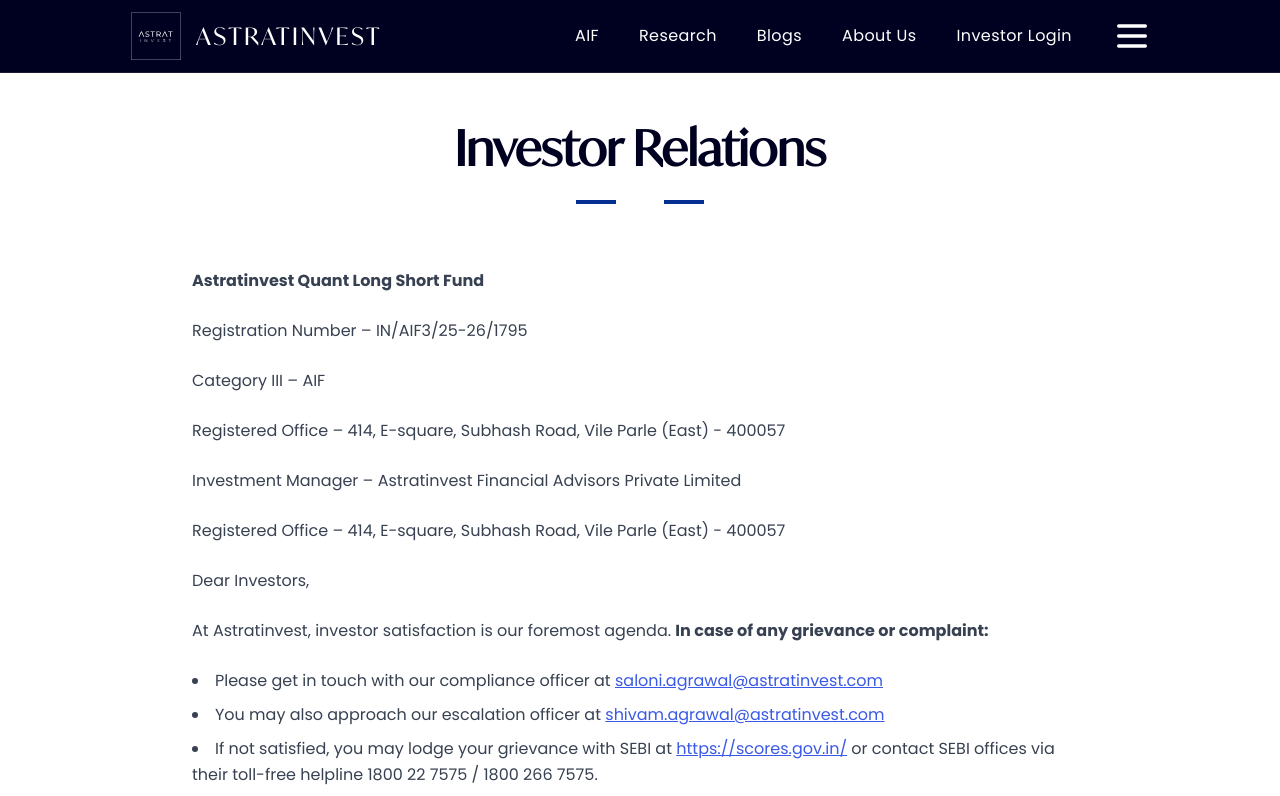
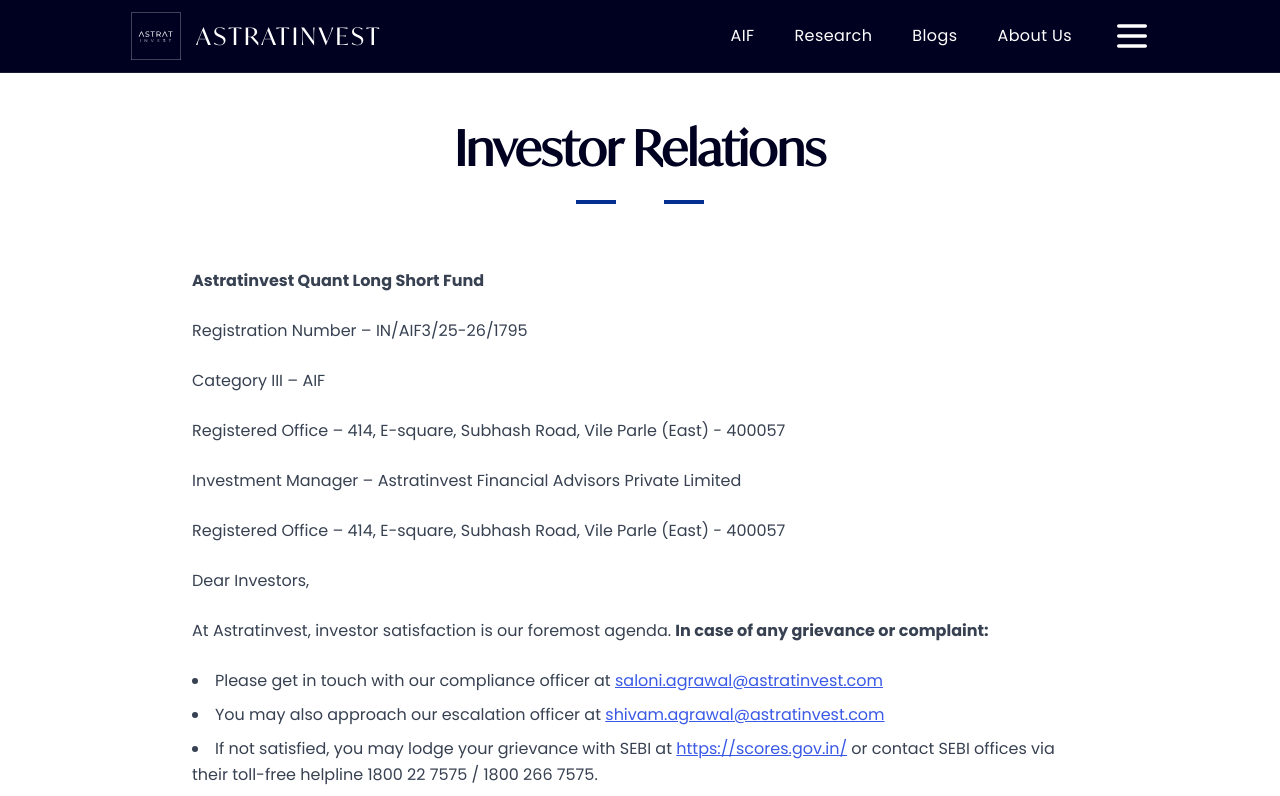
Before and after one commit to tholiaapoorv/astratinvest1, a Next.js app: page /investor-relations in a window 1280 px wide. Shown: the top 796 px of the page. Built offline with nearby package versions, Linux system fonts and the light colour scheme.

Commit message:
Remove Investor Login CTA and links from NavBar
Remove the investor.astratinvest.com login links from both the desktop
navigation bar and the mobile hamburger menu sheet.

https://claude.ai/code/session_0138eCLomRpZ1kxUpmjmmeAi

```diff
--- a/components/NavBar.tsx
+++ b/components/NavBar.tsx
@@ -66,14 +66,6 @@ const NavBar = () => {
             >
               About Us
             </Link>
-            <Link
-              href="https://investor.astratinvest.com"
-              target="_blank"
-              rel="noopener noreferrer"
-              className="flex items-center justify-center gap-2 font-poppins tracking-wide text-white transition hover:text-[#3959E5] xsPhone:hidden smLaptop:flex"
-            >
-              Investor Login
-            </Link>
             <Sheet>
               <SheetTrigger>
                 <MenuIcon className="h-auto w-[2.5rem] text-white transition-all hover:text-[#3959E5]" />
@@ -111,14 +103,6 @@ const NavBar = () => {
                   >
                     About Us
                   </Link>
-                  <Link
-                    href="https://investor.astratinvest.com"
-                    target="_blank"
-                    rel="noopener noreferrer"
-                    className="font-poppins tracking-wider transition hover:text-[#3959E5] xsPhone:text-[min(6vw,6vh)] tablet:text-[min(3vw,3vh)]"
-                  >
-                    Investor Login
-                  </Link>
                 </div>
               </SheetContent>
             </Sheet>
```
